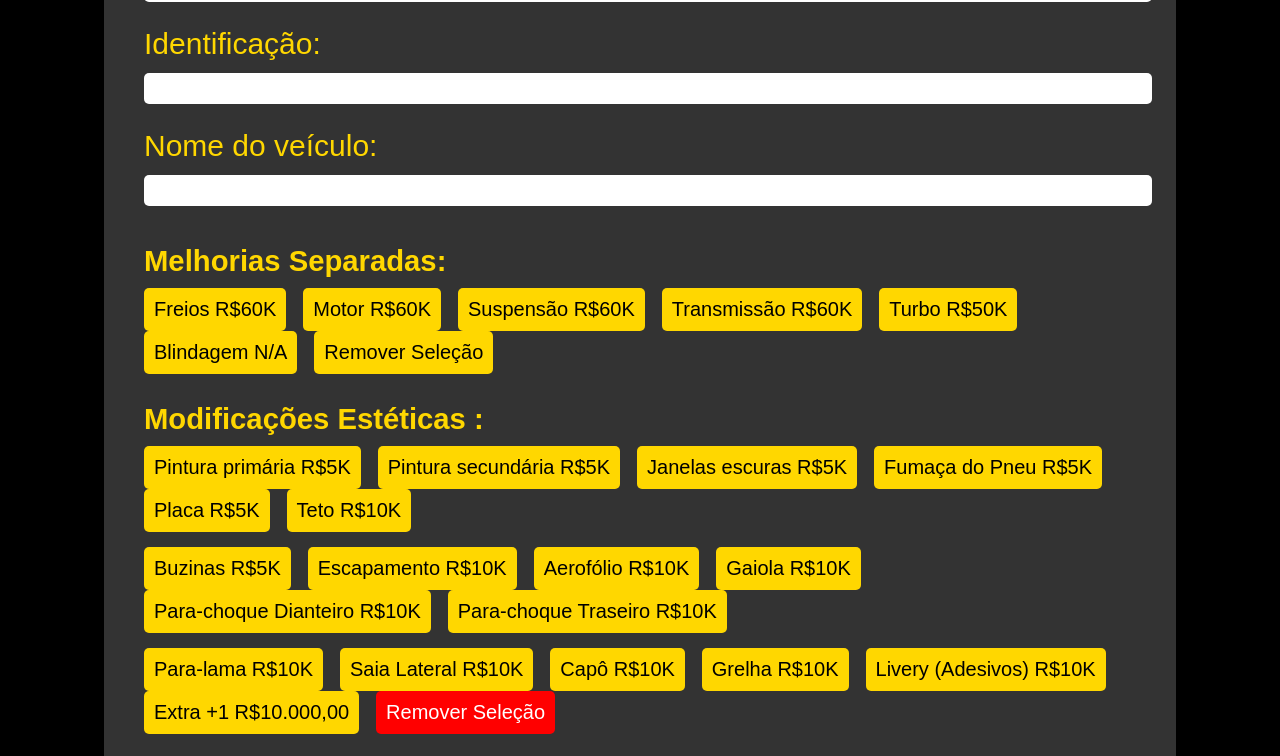
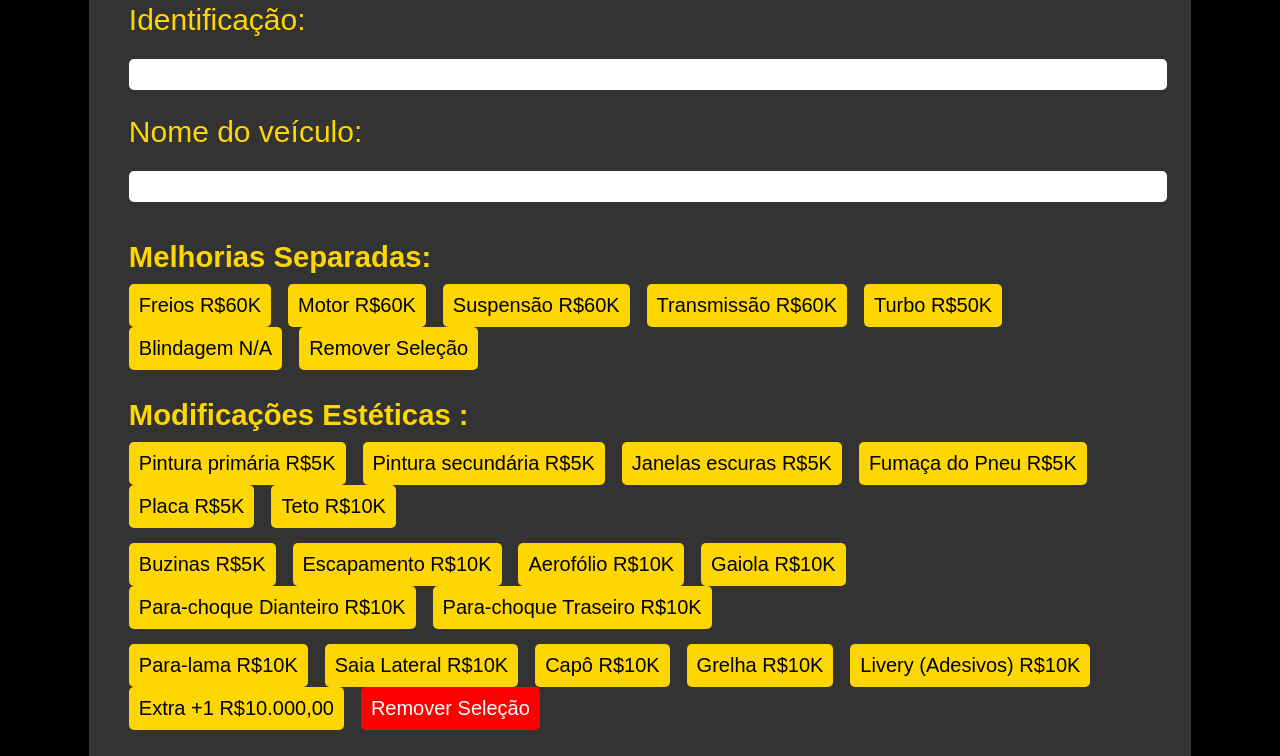
Before and after one commit to martelinhodeouroatlantarj/martelinhodeouroatlantarj.github.io, a plain HTML site: page index.html in a window 1280 px wide. Shown: the top 756 px of the page. Drawn offline with Linux system fonts and the light colour scheme.

Commit message:
Update index.html

```diff
--- a/index.html
+++ b/index.html
@@ -13,7 +13,7 @@
             justify-content: center;
             align-items: center;
             height: 100vh;
-            margin:20px;
+            margin:1px;
         }
         .container {
             width: 80%;
@@ -31,7 +31,8 @@
         }
         label {
             display: block;
-            margin-bottom: 5px;
+            margin-bottom: 15px;
+            font-size: 30px;
         }
         input {
             width: 100%;
```
